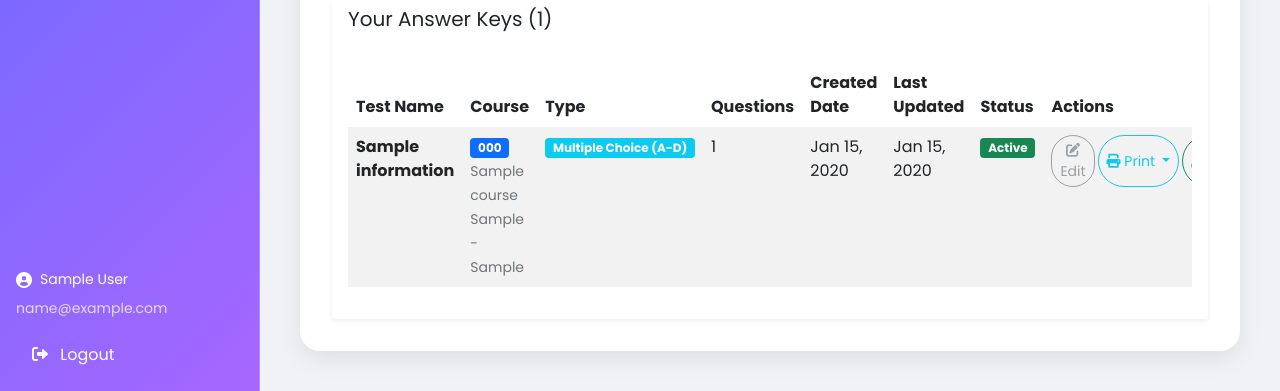
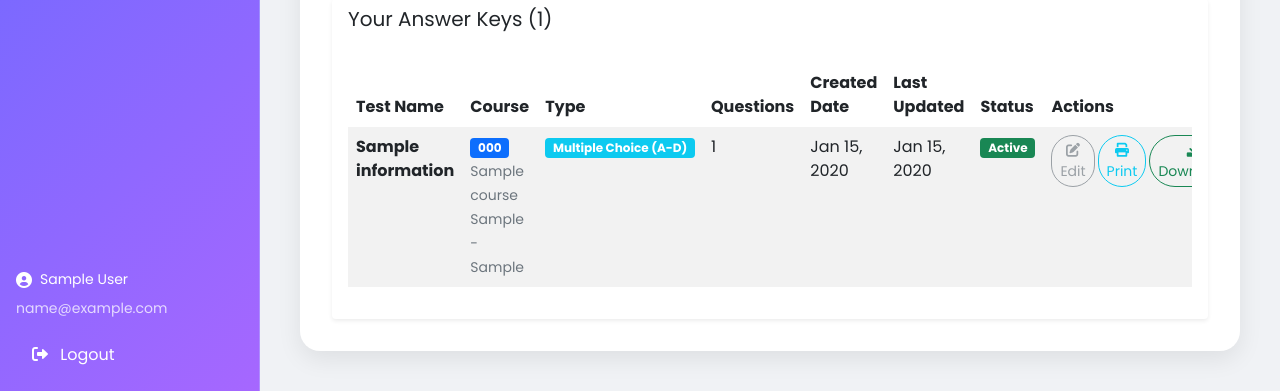
Before and after one commit to itsmiyukimharie/Checkmate, a Django app: page /answer-keys/ in a window 1280 px wide. Shown: the part 704-1095 px from the top of the page. Run offline with Django 4.2, Linux system fonts and the light colour scheme; a user stored in the database is signed in; tables that the repository leaves empty hold one stand-in row (values such as "Sample post"); some libraries are stand-ins or nearby versions.

Commit message:
feat: Simplify print and download options for answer keys by replacing dropdowns with direct buttons for improved usability

```diff
--- a/templates/main/answer_keys.html
+++ b/templates/main/answer_keys.html
@@ -302,32 +302,12 @@
                                             <i class="fas fa-edit"></i> Edit
                                         </button>
                                     {% endif %}
-                                    <div class="btn-group" role="group">
-                                        <button type="button" class="btn btn-sm btn-outline-info rounded-pill me-1 dropdown-toggle" data-bs-toggle="dropdown">
-                                            <i class="fas fa-print"></i> Print
-                                        </button>
-                                        <ul class="dropdown-menu">
-                                            <li><a class="dropdown-item" href="javascript:void(0)" onclick="printAnswerKey({{ test.id }}, true)">
-                                                <i class="fas fa-eye me-2"></i>Print with Answers (Answer Key)
-                                            </a></li>
-                                            <li><a class="dropdown-item" href="javascript:void(0)" onclick="printAnswerKey({{ test.id }}, false)">
-                                                <i class="fas fa-eye-slash me-2"></i>Print without Answers (Blank Sheet)
-                                            </a></li>
-                                        </ul>
-                                    </div>
-                                    <div class="btn-group" role="group">
-                                        <button type="button" class="btn btn-sm btn-outline-success rounded-pill me-1 dropdown-toggle" data-bs-toggle="dropdown">
-                                            <i class="fas fa-download"></i> Download
-                                        </button>
-                                        <ul class="dropdown-menu">
-                                            <li><a class="dropdown-item" href="{% url 'main:download_answer_key' test.id %}?show_answers=1">
-                                                <i class="fas fa-file-csv me-2"></i>Download Answer Key (CSV)
-                                            </a></li>
-                                            <li><a class="dropdown-item" href="{% url 'main:download_answer_key' test.id %}?show_answers=0">
-                                                <i class="fas fa-file-csv me-2"></i>Download Blank Sheet (CSV)
-                                            </a></li>
-                                        </ul>
-                                    </div>
+                                    <button type="button" class="btn btn-sm btn-outline-info rounded-pill me-1" onclick="printAnswerKey({{ test.id }}, true)">
+                                        <i class="fas fa-print"></i> Print
+                                    </button>
+                                    <a href="{% url 'main:download_answer_key' test.id %}?show_answers=1" class="btn btn-sm btn-outline-success rounded-pill me-1">
+                                        <i class="fas fa-download"></i> Download
+                                    </a>
                                     {% if test.status == 'draft' %}
                                         <button type="button" class="btn btn-sm btn-outline-danger rounded-pill"
                                                 onclick="confirmDelete('{{ test.test_name|escapejs }}', '{% url 'main:delete_test' test.id %}')">
```
